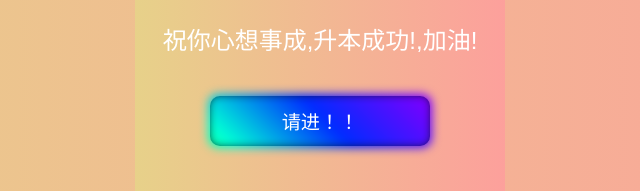
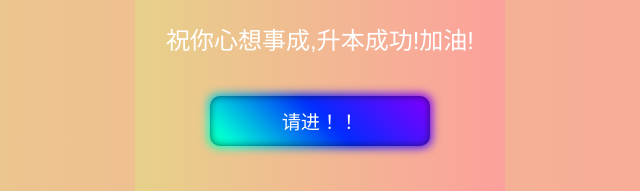
Before and after one commit to yanyang2003/text, a plain HTML site: page jinxi.html in a window 1280 px wide. Shown: the part 372-563 px from the top of the page, 320-960 px from the left. Drawn offline with Linux system fonts and the light colour scheme.

Commit message:
Update jinxi.html
逗号

```diff
--- a/jinxi.html
+++ b/jinxi.html
@@ -10,7 +10,7 @@
 
     <div class="container">
         <h1>Happy Birthday!</h1>
-        <p class="message">祝你心想事成,升本成功!,加油!</p >
+        <p class="message">祝你心想事成,升本成功!加油!</p >
         <button class="glow-on-hover" type="button" onclick="showSurprise()">请进！！</button>
     </div>
     <div id="audio-container">
```
